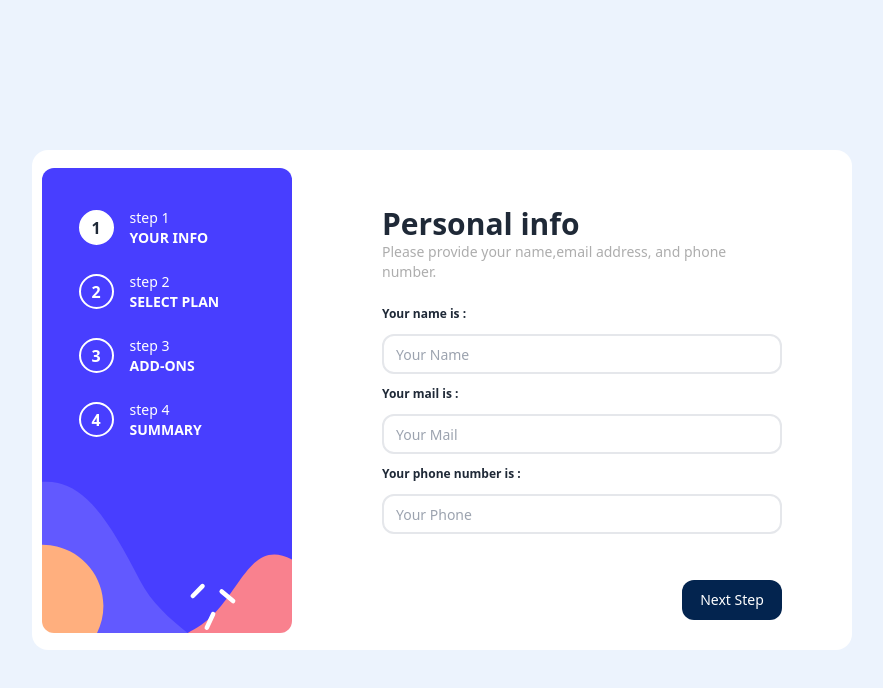
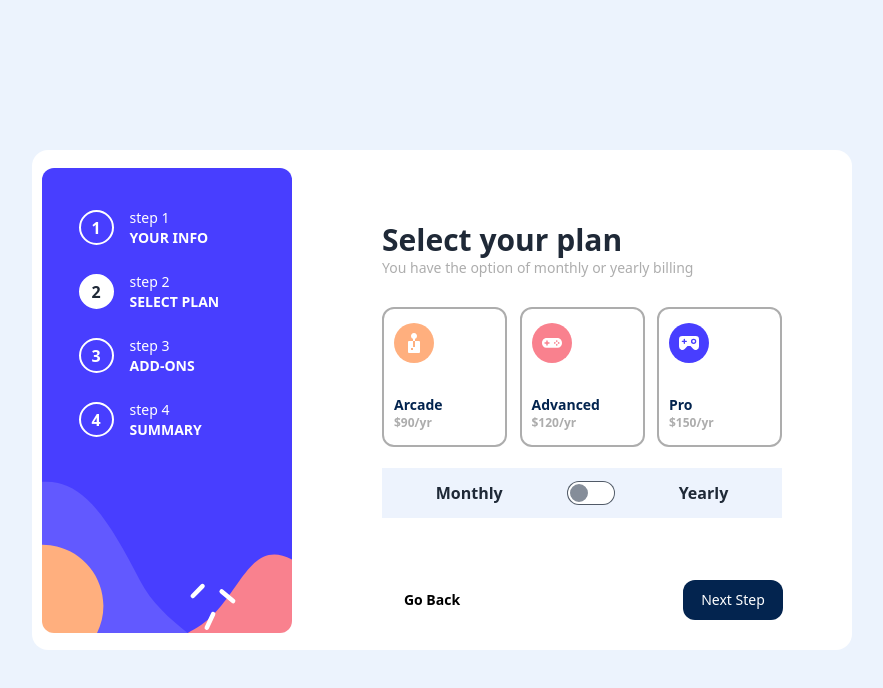
Before and after one commit to ArtusAbelard/Form-artus, a React (Vite) app: page / in a window 1280 px wide. Both pictures are taken after a click on the button "Next Step". Shown: the top 688 px of the page, without its empty margins (198-1081 px from the left). Built offline with nearby package versions, Linux system fonts and the light colour scheme.

Commit message:
step 2 working

```diff
--- a/src/App.jsx
+++ b/src/App.jsx
@@ -2,29 +2,49 @@ import { useState } from 'react'
 import { useEffect } from 'react'
 import Leftcard from './Compoments/Leftcard'
 import Cardinfo from './Compoments/Cardinfo'
+import Cardplan from './Compoments/Cardplan'
+import Cardsummary from './Compoments/Cardsummary'
 
 import './App.css'
+import Cardadd from './Compoments/Cardsummary'
 
 function App() {
   const [active, setactive] = useState(1)
   useEffect(() => {
+    if (active>4) {
+      setactive(4)
+    }else if (active<1){
+      setactive(1)
+    }
     console.log(active);
 }, [active])
 
   return (
     <div className='bg-[#ECF3FD] w-screen h-screen flex justify-center items-center '>
       <div className='bg-white rounded-2xl w-[820px] h-[500px] flex justify-center gap-[50px] items-center'>
-
        <Leftcard active={active} setactive={setactive}></Leftcard>
        <div>
-        <Cardinfo></Cardinfo>
+        {
+          active==1?<Cardinfo></Cardinfo>:active==2?<Cardplan></Cardplan>:active==3?<Cardadd></Cardadd>:active==4?<Cardsummary></Cardsummary>:""
+        }
+
+
+        {/* <Cardinfo></Cardinfo> */}
+        {/* <Cardplan></Cardplan> */}
         <div className='h-[60px] flex justify-center items-center '>
-          <button className='ms-[280px] w-[100px] h-[40px] text-sm rounded-xl bg-[#03244F] flex justify-center items-center text-white'>Next Step</button>
+          <div className='w-1/2 h-full flex justify-center items-center'>
+          {
+            active>1?<button onClick={()=>{setactive(active-1)}} className='me-[70px] w-[100px] h-[40px] text-sm rounded-xl font-bold flex justify-center items-center text-black'>Go Back</button>:""
+          }
+          </div>
+          <div className='w-1/2 h-full flex justify-center items-center'>
+          {
+            active==4?<button onClick={()=>{""}} className='ms-8 ms-[280px] w-[100px] h-[40px] text-sm rounded-xl bg-[#3D36FE] flex justify-center items-center text-white'>Confirm</button>:<button onClick={()=>{setactive(active+1)}} className='hover:bg-[#00367E] ms-8 w-[100px] h-[40px] text-sm rounded-xl bg-[#03244F] flex justify-center items-center text-white'>Next Step</button>
+          }
+          </div>
+
         </div>
        </div>
-
-
-
       </div>
     </div>
   )
--- /dev/null
+++ b/src/Compoments/Cardadd.jsx
@@ -0,0 +1,11 @@
+import React from "react";
+
+export default function Cardadd(props) {
+
+
+    return (
+        <div className='w-[500px] h-[400px] rounded-xl bg-blue-600 flex flex-col justify-center items-center pe-5'>
+
+        </div>
+    )
+}
--- a/src/Compoments/Cardinfo.jsx
+++ b/src/Compoments/Cardinfo.jsx
@@ -6,6 +6,7 @@ export default function Cardinfo(props) {
     const [yourname, setyourname] = useState("")
     const [yourmail, setyourmail] = useState("")
     const [yournumber, setyournumber] = useState("")
+
 
 
     return (
--- a/src/Compoments/Cardplan.jsx
+++ b/src/Compoments/Cardplan.jsx
@@ -1,9 +1,37 @@
 import React from "react";
+import imgarcade from "./../assets/img/icon-arcade.svg"
+import imgadvanced from "./../assets/img/icon-advanced.svg"
+import imgpro from "./../assets/img/icon-pro.svg"
 
 export default function Cardplan(props) {
 
 
     return (
-        <div className='w-[500px] h-[400px] rounded-xl bg-blue-600'></div>
+        <div className='w-[500px] h-[400px] rounded-xl flex flex-col justify-center items-center pe-5'>
+            <h1 className="text-start w-[400px] font-bold text-3xl">Select your plan</h1>
+            <p className="text-start w-[400px] text-[#ADADAD] text-sm">You have the option of monthly or yearly billing</p><br />
+            <div className="w-[400px] h-[150px] mb-4 flex items-center justify-between">
+                <div className="border-[2px] border-[#ADADAD] w-[125px] rounded-xl h-[140px]">
+                    <img className="ps-[10px] pt-[14px]" src={imgarcade} alt="" />
+                    <h5 className="ps-[10px] pt-8 text-sm font-bold text-[#03244F]">Arcade</h5>
+                    <p className="ps-[10px] text-xs font-bold text-[#ADADAD]">$90/yr</p>
+                </div>
+                <div className="border-[2px] border-[#ADADAD] w-[125px] rounded-xl h-[140px]">
+                    <img className="ps-[10px] pt-[14px]" src={imgadvanced} alt="" />
+                    <h5 className="ps-[10px] pt-8 text-sm font-bold text-[#03244F]">Advanced</h5>
+                    <p className="ps-[10px] text-xs font-bold text-[#ADADAD]">$120/yr</p>
+                </div>
+                <div className="border-[2px] border-[#ADADAD] w-[125px] rounded-xl h-[140px]">
+                    <img className="ps-[10px] pt-[14px]" src={imgpro} alt="" />
+                    <h5 className="ps-[10px] pt-8 text-sm font-bold text-[#03244F]">Pro</h5>
+                    <p className="ps-[10px] text-xs font-bold text-[#ADADAD]">$150/yr</p>
+                </div>
+            </div>
+            <div className="w-[400px] h-[50px] flex items-center justify-center bg-[#EDF3FD] gap-16">
+                <h4 className="font-bold">Monthly</h4>
+                <input type="checkbox" className="toggle theme-controller " name="" id="" />
+                <h4 className="font-bold">Yearly</h4>
+            </div>
+        </div>
     )
 }
--- /dev/null
+++ b/src/Compoments/Cardsummary.jsx
@@ -0,0 +1,9 @@
+import React from "react";
+
+export default function Cardadd(props) {
+
+
+    return (
+        <div className='w-[500px] h-[400px] rounded-xl bg-blue-600 flex flex-col justify-center items-center pe-5'></div>
+    )
+}
```
